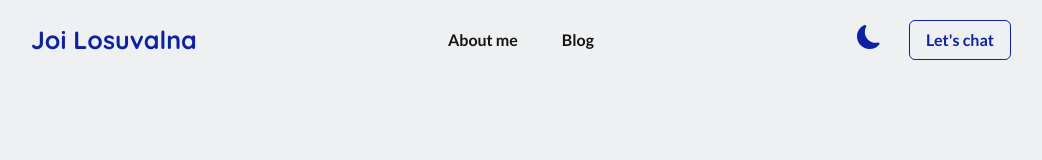
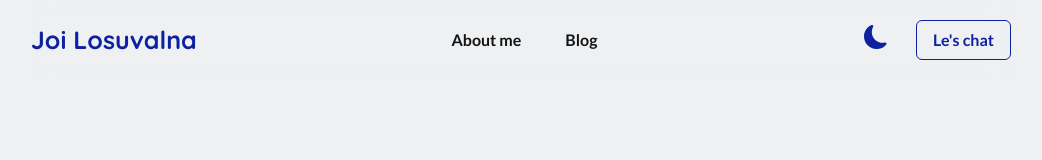
Before and after one commit to lucksika/joi-homepage, a Next.js app: page / in a window 1280 px wide. Shown: the top 160 px of the page, without its empty margins (119-1161 px from the left). Built offline with nearby package versions, Linux system fonts and the light colour scheme.

Commit message:
change characters

```diff
--- a/components/Nav.js
+++ b/components/Nav.js
@@ -1,14 +1,14 @@
-import NextLink from 'next/link';
+import NextLink from "next/link";
 
-import { Flex, Box, Heading, Text, Icon, Button, Link} from '@chakra-ui/react';
-import ThemeButton from './ThemeButton';
+import { Flex, Box, Heading, Text, Icon, Button, Link} from "@chakra-ui/react";
+import ThemeButton from "./ThemeButton";
 
 import styles from "../styles/Nav.module.css";
 import button_styles from "../styles/Button.module.css";
 
 const pages = [
-    {name: 'About me', path: '/'},
-    {name: 'Blog', path: 'blog'}
+    {name: "About me", path: "/"},
+    {name: "Blog", path: "blog"}
 ]
 
 function Nav() {
@@ -26,7 +26,7 @@ function Nav() {
                             <Box key={item.path}>
                                 <NextLink href={item.path} passHref>
                                     {/* <a> {item.name} </a> */}
-                                    <Button variant='link'>
+                                    <Button variant="link">
                                         {item.name}
                                     </Button>
                                 </NextLink>
@@ -38,8 +38,8 @@ function Nav() {
 
                     <ThemeButton/>
                     <NextLink href="#contact-seciton">
-                        <Button colorScheme='blue' variant='outline'>
-                            Let's chat
+                        <Button colorScheme="blue" variant="outline">
+                            Le&apos;s chat
                         </Button>
                     </NextLink>
 
--- a/pages/_app.js
+++ b/pages/_app.js
@@ -12,7 +12,7 @@ function MyApp({ Component, pageProps }) {
       <Layout>
         <Head>
           <style>
-          @import url('https://fonts.googleapis.com/css2?family=Poppins&family=Lato:wght@400;600;700&family=Quicksand:wght@400;600;700&display=swap');
+          @import url(&apos;https://fonts.googleapis.com/css2?family=Poppins&family=Lato:wght@400;600;700&family=Quicksand:wght@400;600;700&display=swap&apos;)
           </style>
         </Head>
         <Component {...pageProps} />
```
